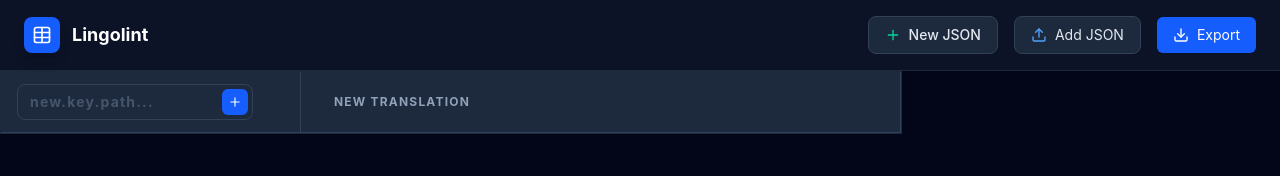
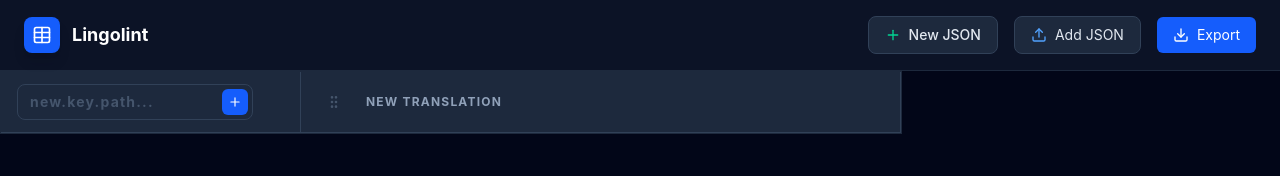
Before and after one commit to FriquetLuca/lingolint, a React (Vite) app: page / in a window 1280 px wide. Both pictures are taken after a click on the button "New JSON". Shown: the top 176 px of the page. Built offline with nearby package versions, Linux system fonts and the light colour scheme.

Commit message:
add drag and drop for the table

```diff
--- a/src/App.tsx
+++ b/src/App.tsx
@@ -26,15 +26,26 @@
     deleteGlobalKey,
     createEmptyFile,
     removeFile,
+    moveFile,
   } = useAudit();
   const [isDragging, setIsDragging] = useState(false);
 
   const handleDragOver = (e: React.DragEvent) => {
+    // 2. CHECK: Is this a column move? If so, bail out!
+    if (e.dataTransfer.types.includes('application/x-polyfiller-column')) {
+      return;
+    }
+
     e.preventDefault();
     setIsDragging(true);
   };
 
-  const handleDragLeave = () => {
+  const handleDragLeave = (e: React.DragEvent) => {
+    // 2. CHECK: Is this a column move? If so, bail out!
+    if (e.dataTransfer.types.includes('application/x-polyfiller-column')) {
+      return;
+    }
+
     setIsDragging(false);
   };
 
@@ -42,6 +53,12 @@
     e.preventDefault();
     setIsDragging(false);
 
+    // 2. CHECK: Is this a column move? If so, bail out!
+    if (e.dataTransfer.types.includes('application/x-polyfiller-column')) {
+      return;
+    }
+
+    // 3. Existing file logic
     if (e.dataTransfer.files && e.dataTransfer.files.length > 0) {
       const droppedFiles = Array.from(e.dataTransfer.files).filter(
         (file) =>
@@ -109,6 +126,7 @@
               name={f.name}
               onRename={(newName) => renameFile(f.name, newName)}
               onRemove={removeFile}
+              onMove={moveFile}
             />
           ))}
         </div>
--- a/src/components/EditableHeader.tsx
+++ b/src/components/EditableHeader.tsx
@@ -1,16 +1,18 @@
-import { Edit2, Check, X } from 'lucide-react';
+import { Edit2, Check, X, GripVertical } from 'lucide-react';
 import { useState } from 'react';
 
 interface EditableHeaderProps {
   name: string;
   onRename: (n: string) => void;
   onRemove: (fileName: string) => void;
+  onMove: (draggedName: string, targetName: string) => void;
 }
 
 export default function EditableHeader({
   name,
   onRename,
   onRemove,
+  onMove,
 }: EditableHeaderProps) {
   const [isEditing, setIsEditing] = useState(false);
   const [tempName, setTempName] = useState(name);
@@ -20,13 +22,46 @@
     onRename(tempName);
   };
 
+  const handleDragStart = (e: React.DragEvent) => {
+    // We use a custom MIME type to identify this as an internal move
+    e.dataTransfer.setData('application/x-polyfiller-column', name);
+    e.dataTransfer.effectAllowed = 'move';
+  };
+
+  const handleDragEnd = (e: React.DragEvent) => {
+    e.currentTarget.classList.remove('opacity-50');
+  };
+
+  const handleDrop = (e: React.DragEvent) => {
+    // 1. Stop the event from bubbling up to the App's handleDrop!
+    e.stopPropagation();
+    e.preventDefault();
+
+    const draggedName = e.dataTransfer.getData(
+      'application/x-polyfiller-column'
+    );
+    if (draggedName && draggedName !== name) {
+      onMove(draggedName, name);
+    }
+  };
+
   return (
     <div className="sticky top-0 z-40 bg-slate-800 border-b border-r border-slate-700">
       <div className="px-4 py-2 text-xs font-bold text-slate-400 uppercase tracking-widest border-l border-slate-800">
         <div
           className="group relative h-full flex items-center min-h-11" // Fixed min-height to prevent row jumping
           onClick={() => !isEditing && setIsEditing(true)}
+          onDragEnd={handleDragEnd}
+          onDragOver={(e) => e.preventDefault()} // Necessary to allow drop
+          onDrop={handleDrop}
         >
+          <div
+            draggable
+            onDragStart={handleDragStart}
+            className="px-2 py-2 cursor-grab active:cursor-grabbing text-slate-600 hover:text-slate-400 transition-colors"
+          >
+            <GripVertical size={16} />
+          </div>
           {isEditing ? (
             <div className="rounded-xl flex items-center w-full h-full px-4">
               <input
--- a/src/hooks/useAudit.ts
+++ b/src/hooks/useAudit.ts
@@ -195,6 +195,22 @@
     });
   };
 
+  const moveFile = (draggedName: string, targetName: string) => {
+    setFiles((prev) => {
+      const newFiles = [...prev];
+      const draggedIdx = newFiles.findIndex((f) => f.name === draggedName);
+      const targetIdx = newFiles.findIndex((f) => f.name === targetName);
+
+      if (draggedIdx === -1 || targetIdx === -1) return prev;
+
+      // Remove the dragged file and insert it at the target position
+      const [removed] = newFiles.splice(draggedIdx, 1);
+      newFiles.splice(targetIdx, 0, removed);
+
+      return newFiles;
+    });
+  };
+
   return {
     files,
     setFiles,
@@ -206,6 +222,7 @@
     deleteGlobalKey,
     createEmptyFile,
     removeFile,
+    moveFile,
     newKeys,
   };
 };
```
